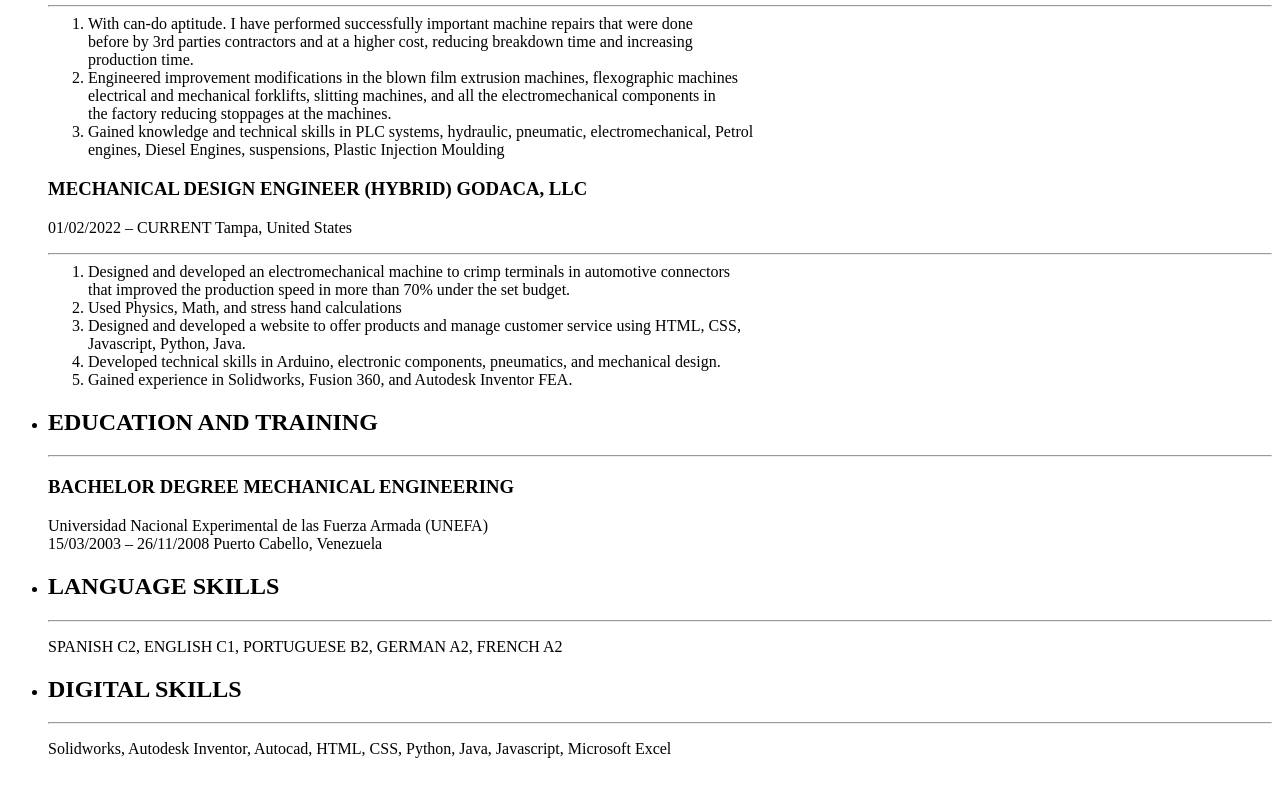
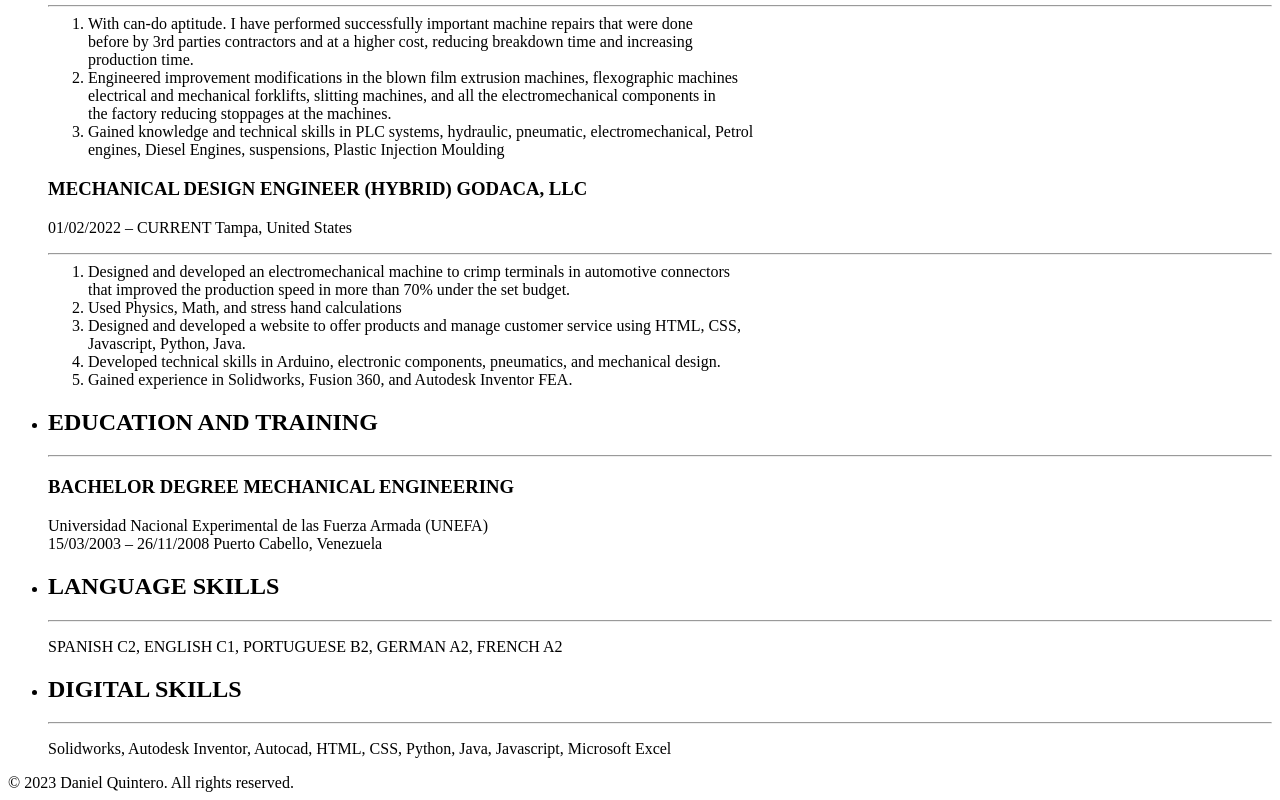
Before and after one commit to dqproengineering/Online-Resume, a plain HTML site: page index.html in a window 1280 px wide. Shown: the part 1472-2272 px from the top of the page. Before the commit the page ends 2246 px from the top, so only its background shows below. Drawn offline with Linux system fonts and the light colour scheme.

Commit message:
Update index.html

```diff
--- a/index.html
+++ b/index.html
@@ -99,4 +99,5 @@
             <hr />
             <p>Solidworks, Autodesk Inventor, Autocad, HTML, CSS, Python, Java, Javascript, Microsoft Excel</p>
         </ul>
+	<footer>© 2023 Daniel Quintero. All rights reserved.</footer>
 </html>
```
